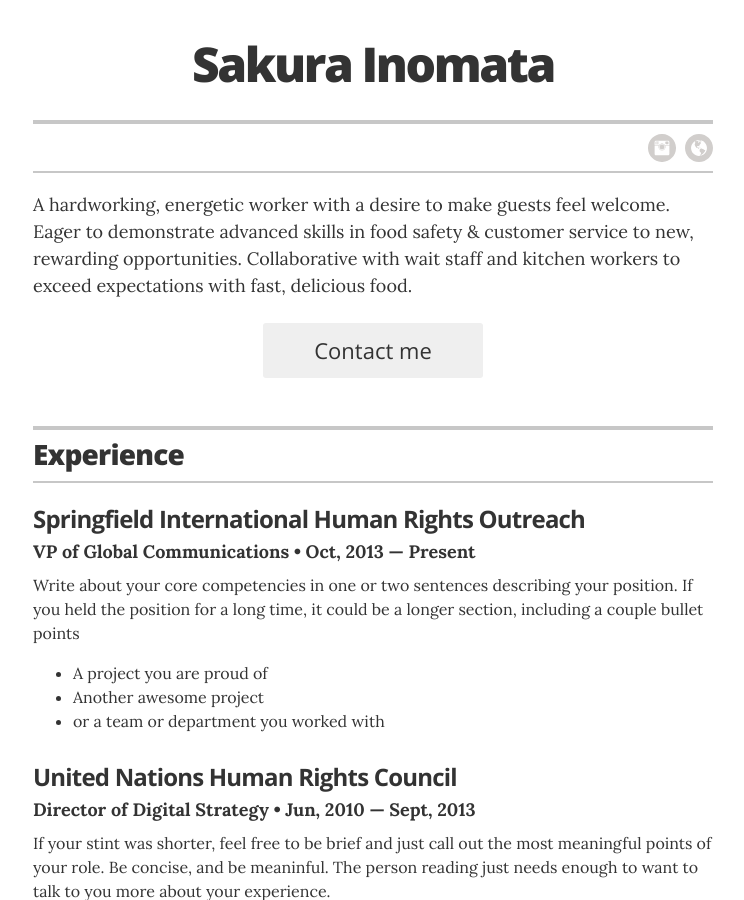
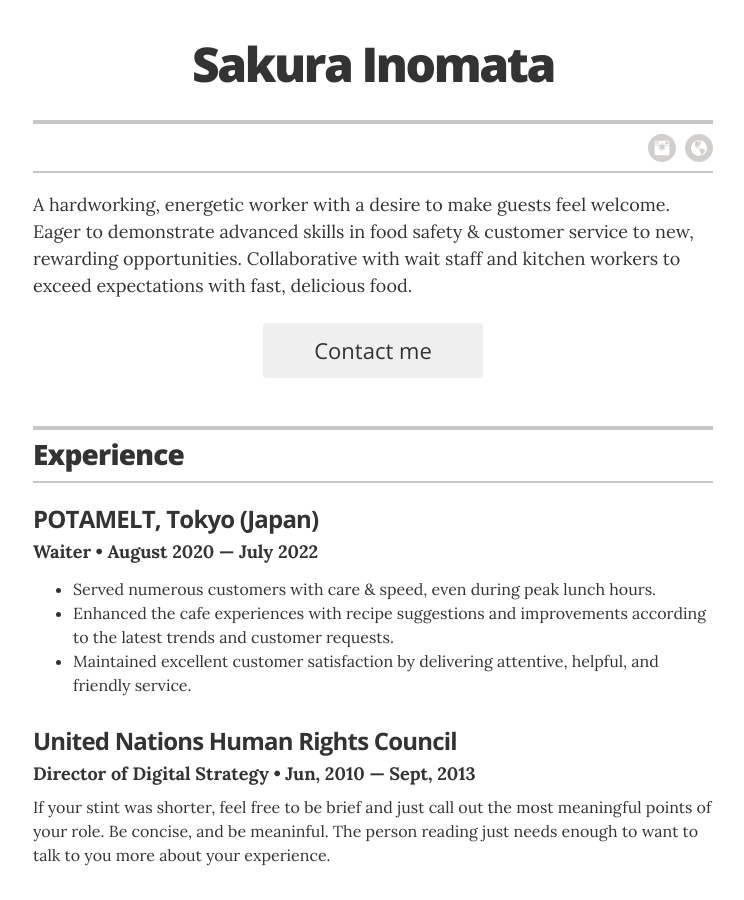
Before and after one commit to ahandsel/meet-sakura, a Jekyll site: the page built from index.html, in a window 1280 px wide and 900 px high. Shown: the whole window, without its empty margins (267-1011 px from the left). Built offline with Jekyll 4.4.1, drawn with Linux system fonts in a browser that asks for light colours.

Commit message:
Testing out experience

```diff
--- a/_data/experience.yml
+++ b/_data/experience.yml
@@ -1,9 +1,9 @@
 # Jobs
 # VP of Global Communications
-- company: Springfield International Human Rights Outreach
-  position: VP of Global Communications
-  duration: Oct, 2013 &mdash; Present
-  summary: Write about your core competencies in one or two sentences describing your position. If you held the position for a long time, it could be a longer section, including a couple bullet points	<ul class="resume-item-list"><li>A project you are proud of</li><li>Another awesome project</li><li>or a team or department you worked with</li></ul>
+- company: POTAMELT, Tokyo (Japan)
+  position: Waiter
+  duration: August 2020 &mdash; July 2022
+  summary: <ul class="resume-item-list"><li>Served numerous customers with care & speed, even during peak lunch hours.</li><li>Enhanced the cafe experiences with recipe suggestions and improvements according to the latest trends and customer requests.</li><li>Maintained excellent customer satisfaction by delivering attentive, helpful, and friendly service.</li></ul>
 
 # Director of Digital Stratgy
 - company: United Nations Human Rights Council
```
